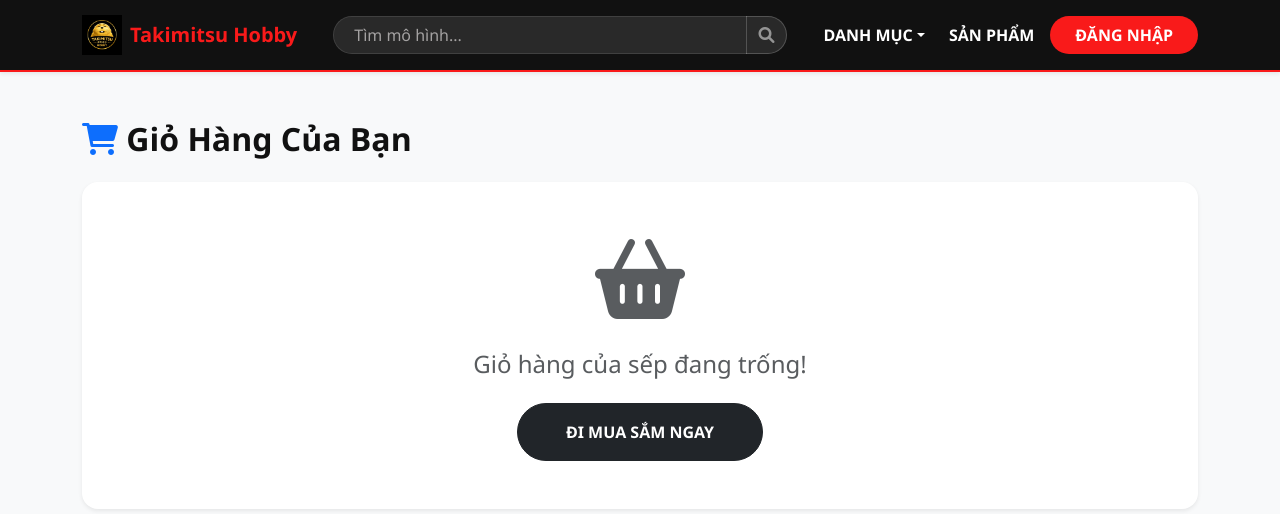
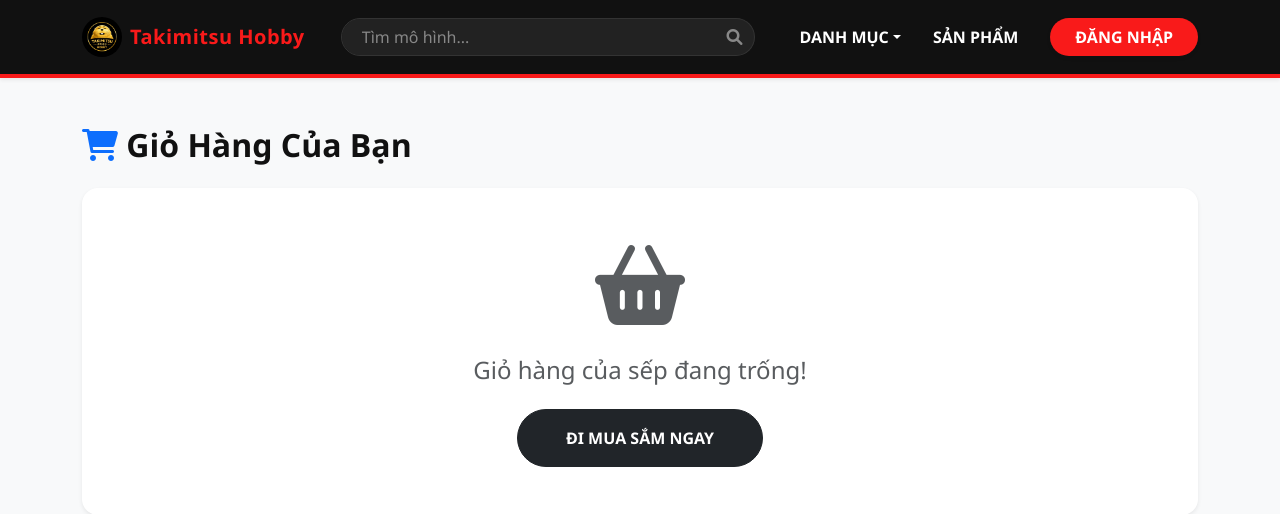
Before and after one commit to rinsilver/Takimitsu-Hobby, a Flask app: page /gio-hang in a window 1280 px wide. Shown: the top 514 px of the page. Run offline with Flask 3, Linux system fonts and the light colour scheme; some libraries are stand-ins or nearby versions.

Commit message:
update v18.4

```diff
--- a/templates/base.html
+++ b/templates/base.html
@@ -40,22 +40,56 @@
         /* ========================================================== */
 
         /* 1. NAVBAR & SEARCH */
-        .navbar { border-bottom: 2px solid var(--main-color) !important; background-color: #111 !important; padding: 10px 0; }
+        .navbar {
+            border-bottom: 4px solid var(--main-color) !important; /* Viền đỏ dày dặn hơn */
+            background-color: #111 !important;
+            padding: 12px 0;
+        }
+
         .nav-search-form { flex: 1; max-width: 500px; margin: 0 auto; padding: 0 20px; }
-        .nav-search-input { background-color: rgba(255, 255, 255, 0.1) !important; border: 1px solid rgba(255, 255, 255, 0.2) !important; color: #fff !important; border-radius: 20px 0 0 20px !important; padding-left: 20px !important; }
-        .nav-search-input::placeholder { color: #a4a2a2 !important; opacity: 1; }
-        .nav-search-btn { border-radius: 0 20px 20px 0 !important; background-color: rgba(255, 255, 255, 0.1) !important; border: 1px solid rgba(255, 255, 255, 0.2) !important; border-left: none !important; color: rgba(255, 255, 255, 0.5) !important; }
+        .nav-search-input {
+            background-color: #222 !important; /* Màu nền ô search tối hơn */
+            border: 1px solid #333 !important;
+            color: #fff !important;
+            border-radius: 20px 0 0 20px !important;
+            padding-left: 20px !important;
+        }
+        .nav-search-input::placeholder { color: #888 !important; opacity: 1; }
+        .nav-search-btn {
+            border-radius: 0 20px 20px 0 !important;
+            background-color: #222 !important;
+            border: 1px solid #333 !important;
+            border-left: none !important;
+            color: #888 !important; transition: 0.3s;
+        }
+        .nav-search-btn:hover { color: var(--main-color) !important; }
 
-        /* 2. NÂNG CẤP MEGA MENU PREMIUM (CÓ NỀN ANIME) */
+        /* 2. NÂNG CẤP MEGA MENU (TRONG SUỐT & CHIA CỘT) */
+        .navbar > .container { position: relative; }
         .mega-dropdown { position: static !important; }
-        .mega-menu { width: 100%; left: 0; right: 0; padding: 0 !important; background: #fff url('https://i.imgur.com/rL4lR5W.png') no-repeat right bottom !important; background-size: 350px !important; border: none !important; border-top: 4px solid var(--main-color) !important; box-shadow: 0 20px 40px rgba(0, 0, 0, 0.15) !important; border-radius: 0 0 10px 10px !important; }
-        .mega-menu-title { color: #111; font-size: 1.05rem; font-weight: 800; text-transform: uppercase; margin-bottom: 20px; display: flex; align-items: center; }
-        .mega-menu-title i { color: var(--main-color); margin-right: 10px; }
+        .mega-menu {
+            width: 100%; left: 0; right: 0; padding: 0 !important;
+            /* Nền trong suốt 90% kết hợp ảnh chìm */
+            background: rgba(255, 255, 255, 0.9) url('https://i.imgur.com/rL4lR5W.png') no-repeat right bottom !important;
+            backdrop-filter: blur(5px); /* Hiệu ứng kính mờ xuyên thấu */
+            -webkit-backdrop-filter: blur(12px);
+            background-size: 300px !important;
+            border: 1px solid rgba(255,255,255,0.4) !important;
+            border-top: 3px solid var(--main-color) !important;
+            box-shadow: 0 20px 40px rgba(0, 0, 0, 0.2) !important;
+            border-radius: 0 0 15px 15px !important;
+            margin-top: 12px !important;
+        }
+        /* Làm rõ đường kẻ phân chia các cột */
+        .mega-menu .border-end { border-right: 1px dashed rgba(0,0,0,0.15) !important; }
+
+        .mega-menu-title { color: #111; font-size: 1rem; font-weight: 900; text-transform: uppercase; margin-bottom: 20px; display: flex; align-items: center; }
+        .mega-menu-title i { color: var(--main-color); margin-right: 10px; font-size: 1.2rem; }
         .mega-menu-list { list-style: none; padding: 0; }
-        .mega-menu-list li { margin-bottom: 10px; }
-        .mega-menu-link { color: #444 !important; text-decoration: none; font-size: 0.95rem; font-weight: 700; transition: all 0.2s ease; display: block; padding: 8px 12px; border-left: 3px solid transparent; }
-        .mega-menu-link:hover { color: var(--main-color) !important; background-color: rgba(230,0,18,0.05); border-left: 3px solid var(--main-color); padding-left: 15px; }
-        .search-cta-box { background: rgba(255,255,255,0.8); border-radius: 12px; padding: 20px; text-align: center; }
+        .mega-menu-list li { margin-bottom: 12px; }
+        .mega-menu-link { color: #444 !important; text-decoration: none; font-size: 0.95rem; font-weight: 700; transition: all 0.2s ease; display: block; padding: 5px 0; }
+        .mega-menu-link:hover { color: var(--main-color) !important; transform: translateX(8px); }
+        .search-cta-box { background: rgba(255,255,255,0.6); border-radius: 12px; padding: 25px; text-align: center; border: 1px solid rgba(0,0,0,0.05); backdrop-filter: blur(5px); }
 
         /* 3. FOOTER STYLE */
         .tms-footer { background-color: #000; color: #fff; padding: 60px 0 30px; border-top: 4px solid var(--main-color); }
@@ -88,61 +148,53 @@
     <nav class="navbar navbar-expand-lg navbar-dark sticky-top shadow-sm">
         <div class="container">
             <a class="navbar-brand fw-bold d-flex align-items-center" href="/">
-                {% if settings.logo_url %}
-                <img src="{{ settings.logo_url }}" alt="Logo" height="40" class="me-2">
-                {% endif %}
-                <span style="color:var(--main-color)">{{ settings.ten_web }}</span>
+                {% if settings.logo_url %}<img src="{{ settings.logo_url }}" alt="Logo" height="40" class="me-2 rounded-circle">{% endif %}
+                <span style="color:var(--main-color); letter-spacing: 0.5px;">{{ settings.ten_web }}</span>
             </a>
-
-            <button class="navbar-toggler border-0" type="button" data-bs-toggle="collapse" data-bs-target="#navbarNav">
-                <span class="navbar-toggler-icon"></span>
-            </button>
+            <button class="navbar-toggler border-0" type="button" data-bs-toggle="collapse" data-bs-target="#navbarNav"><span class="navbar-toggler-icon"></span></button>
 
             <div class="collapse navbar-collapse" id="navbarNav">
                 <form class="d-flex nav-search-form position-relative" action="/san-pham" method="GET" autocomplete="off">
                     <div class="input-group">
-                        <input id="navSearchInput" class="form-control nav-search-input" type="text" name="tu_khoa"
-                            placeholder="Tìm mô hình..." required oninput="liveSearch(this.value)"
-                            onfocus="if(this.value) document.getElementById('navSearchResults').style.display='block'">
+                        <input id="navSearchInput" class="form-control nav-search-input" type="text" name="tu_khoa" placeholder="Tìm mô hình..." required oninput="liveSearch(this.value)" onfocus="if(this.value) document.getElementById('navSearchResults').style.display='block'">
                         <button class="btn nav-search-btn" type="submit"><i class="fas fa-search"></i></button>
                     </div>
-
                     <div id="navSearchResults" class="shadow-lg border-0 rounded-3 position-absolute w-100 mt-1 bg-white overflow-hidden" style="top: 100%; z-index: 1100; display: none; left: 0;"></div>
                 </form>
 
                 <ul class="navbar-nav ms-auto align-items-center">
-                    <li class="nav-item dropdown mega-dropdown mx-2">
+                    <li class="nav-item dropdown mega-dropdown mx-3">
                         <a class="nav-link dropdown-toggle fw-bold text-white" href="#" data-bs-toggle="dropdown">DANH MỤC</a>
                         <div class="dropdown-menu mega-menu shadow-lg">
-                            <div class="container">
-                                <div class="row g-4 p-4">
-                                    <div class="col-md-3">
-                                        <div class="mega-menu-title"><i class="fas fa-robot"></i> Bandai Spirits</div>
+                            <div class="px-4">
+                                <div class="row g-4 p-3 py-4">
+                                    <div class="col-md-3 border-end">
+                                        <div class="mega-menu-title"><i class="fas fa-robot"></i> BANDAI SPIRITS</div>
                                         <ul class="mega-menu-list">
                                             <li><a href="/san-pham?hang_sx=Bandai" class="mega-menu-link">S.H.Figuarts</a></li>
                                             <li><a href="/san-pham?danh_muc=Action Figure" class="mega-menu-link">Mô hình khớp cử động</a></li>
                                         </ul>
                                     </div>
-                                    <div class="col-md-3">
-                                        <div class="mega-menu-title"><i class="fas fa-chess-knight"></i> Thương Hiệu Khác</div>
+                                    <div class="col-md-3 border-end">
+                                        <div class="mega-menu-title"><i class="fas fa-chess-knight"></i> THƯƠNG HIỆU KHÁC</div>
                                         <ul class="mega-menu-list">
                                             <li><a href="/san-pham?hang_sx=Good Smile" class="mega-menu-link">Good Smile Company</a></li>
                                             <li><a href="/san-pham?hang_sx=Figma" class="mega-menu-link">Nendoroid & Figma</a></li>
                                             <li><a href="/san-pham?hang_sx=Kotobukiya" class="mega-menu-link">Kotobukiya</a></li>
                                         </ul>
                                     </div>
-                                    <div class="col-md-2">
-                                        <div class="mega-menu-title"><i class="fas fa-fire"></i> Hot Trend</div>
+                                    <div class="col-md-2 border-end">
+                                        <div class="mega-menu-title"><i class="fas fa-fire"></i> HOT TREND</div>
                                         <ul class="mega-menu-list">
-                                            <li><a href="/san-pham?kieu_hang=Co san" class="mega-menu-link fw-bold text-success">🟢 Hàng có sẵn</a></li>
-                                            <li><a href="/san-pham?kieu_hang=Pre-order" class="mega-menu-link fw-bold text-warning">⏳ Hàng Pre-order</a></li>
+                                            <li><a href="/san-pham?kieu_hang=Co san" class="mega-menu-link"><span class="badge bg-success rounded-circle p-1 me-1" style="font-size:0.4rem;"> </span> Hàng có sẵn</a></li>
+                                            <li><a href="/san-pham?kieu_hang=Pre-order" class="mega-menu-link"><span class="badge bg-warning text-dark p-1 me-1" style="font-size:0.5rem;"><i class="fas fa-hourglass-half"></i></span> Hàng Pre-order</a></li>
                                         </ul>
                                     </div>
-                                    <div class="col-md-4">
+                                    <div class="col-md-4 ps-lg-4">
                                         <div class="search-cta-box shadow-sm">
-                                            <h6 class="fw-bold text-dark mb-3">KHO HÀNG TAKIMITSU</h6>
-                                            <p class="small text-muted mb-3">Khám phá hàng ngàn mẫu mô hình chính hãng tại đây.</p>
-                                            <a href="/san-pham" class="btn text-white fw-bold w-100 rounded-pill py-2" style="background:var(--main-color)">XEM TẤT CẢ SẢN PHẨM</a>
+                                            <h6 class="fw-bold text-dark mb-3">TAKIMITSU</h6>
+                                            <p class="small text-muted mb-4">Khám phá hàng ngàn mẫu mô hình chính hãng tại đây.</p>
+                                            <a href="/san-pham" class="btn text-white fw-bold w-100 rounded-pill py-2 shadow-sm" style="background:var(--main-color)">XEM TẤT CẢ SẢN PHẨM</a>
                                         </div>
                                     </div>
                                 </div>
@@ -150,15 +202,31 @@
                         </div>
                     </li>
 
-                    <li class="nav-item"><a class="nav-link fw-bold text-white" href="/san-pham">SẢN PHẨM</a></li>
+                    <li class="nav-item me-3"><a class="nav-link fw-bold text-white" href="/san-pham">SẢN PHẨM</a></li>
 
                     {% if is_admin or is_khach %}
-                    <li class="nav-item mx-2"><a href="/ho-so" class="text-decoration-none text-light fw-bold small">Chào, <span style="color:var(--main-color)">{{ khach_ten }}</span></a></li>
-                    <li class="nav-item"><a href="/gio-hang" class="btn btn-outline-light rounded-pill position-relative me-2 px-3"><i class="fas fa-shopping-cart"></i>{% if so_luong_gio_hang > 0 %}<span class="position-absolute top-0 start-100 translate-middle badge bg-danger rounded-circle">{{ so_luong_gio_hang }}</span>{% endif %}</a></li>
-                    {% if is_admin %}<li class="nav-item"><a class="btn btn-warning fw-bold rounded-pill mx-1 text-dark px-4" href="/admin">QUẢN TRỊ</a></li>{% endif %}
-                    <li class="nav-item"><a class="btn btn-outline-danger rounded-pill ms-2 px-3" href="/dang-xuat"><i class="fas fa-sign-out-alt"></i></a></li>
+                    <li class="nav-item me-3"><a href="/ho-so" class="text-decoration-none text-light fw-bold small">Chào, <span style="color:var(--main-color)">{{ khach_ten }}</span></a></li>
+
+                    <li class="nav-item me-3">
+                        <a href="/gio-hang" class="btn btn-outline-light rounded-circle position-relative" style="width: 40px; height: 40px; display: flex; align-items: center; justify-content: center;">
+                            <i class="fas fa-shopping-cart"></i>
+                            {% if so_luong_gio_hang > 0 %}
+                            <span class="position-absolute top-0 start-100 translate-middle badge bg-danger rounded-pill" style="font-size: 0.65rem;">{{ so_luong_gio_hang }}</span>
+                            {% endif %}
+                        </a>
+                    </li>
+
+                    {% if is_admin %}
+                    <li class="nav-item me-2"><a class="btn btn-warning fw-bold rounded-pill text-dark px-4 shadow-sm" href="/admin">QUẢN TRỊ</a></li>
+                    {% endif %}
+
+                    <li class="nav-item">
+                        <a class="btn btn-outline-danger rounded-circle" href="/dang-xuat" style="width: 40px; height: 40px; display: flex; align-items: center; justify-content: center;">
+                            <i class="fas fa-sign-out-alt"></i>
+                        </a>
+                    </li>
                     {% else %}
-                    <li class="nav-item"><a class="btn px-4 ms-2 text-white fw-bold rounded-pill" style="background:var(--main-color)" href="/dang-nhap">ĐĂNG NHẬP</a></li>
+                    <li class="nav-item"><a class="btn px-4 ms-2 text-white fw-bold rounded-pill shadow-sm" style="background:var(--main-color)" href="/dang-nhap">ĐĂNG NHẬP</a></li>
                     {% endif %}
                 </ul>
             </div>
@@ -259,12 +333,27 @@
                         if (data.length > 0) {
                             let html = '';
                             data.forEach(sp => {
+                                // TAG ĐỒNG BỘ: Bo tròn, có shadow và icon y hệt thẻ sản phẩm
                                 let badge = sp.status === 'Co san'
-                                    ? `<span class="badge bg-danger" style="font-size:0.55rem; padding:2px 5px;">SẴN</span>`
-                                    : `<span class="badge bg-warning text-dark" style="font-size:0.55rem; padding:2px 5px;">ORD</span>`;
-                                html += `<a href="/san-pham/${sp.id}" class="search-result-item"><img src="${sp.hinh_anh}" onerror="this.src='/static/uploads/Logo.jpg'"><div class="flex-grow-1"><div class="d-flex align-items-center gap-2 mb-1">${badge}<div class="fw-bold small text-truncate" style="max-width: 250px;">${sp.ten}</div></div><div class="text-danger fw-bold" style="font-size: 0.9rem;">${sp.gia}đ</div></div></a>`;
+                                    ? `<span class="badge rounded-pill bg-success shadow-sm" style="font-size:0.65rem; padding: 3px 8px; letter-spacing: 0.5px;"><i class="fas fa-check-circle me-1"></i>SẴN</span>`
+                                    : `<span class="badge rounded-pill bg-warning text-dark shadow-sm" style="font-size:0.65rem; padding: 3px 8px; letter-spacing: 0.5px;"><i class="fas fa-clock me-1"></i>ORDER</span>`;
+
+                                html += `
+            <a href="/san-pham/${sp.id}" class="search-result-item">
+                <img src="${sp.hinh_anh}" onerror="this.src='/static/uploads/Logo.jpg'">
+                <div class="flex-grow-1 overflow-hidden">
+                    <div class="fw-bold text-dark text-truncate mb-1" style="font-size: 0.85rem; max-width: 95%;">${sp.ten}</div>
+
+                    <div class="d-flex align-items-center gap-2">
+                        ${badge}
+                        <div class="text-danger fw-bold" style="font-size: 0.9rem;">${sp.gia}đ</div>
+                    </div>
+                </div>
+            </a>
+        `;
                             });
                             html += `<a href="/san-pham?tu_khoa=${val}" class="search-footer-link">Xem tất cả kết quả cho "${val}" <i class="fas fa-chevron-right ms-1"></i></a>`;
+
                             resultsBox.innerHTML = html;
                             resultsBox.style.display = 'block';
                         } else {
```
Also changed, not shown: other parts of templates/base.html (+43 -8 lines).
